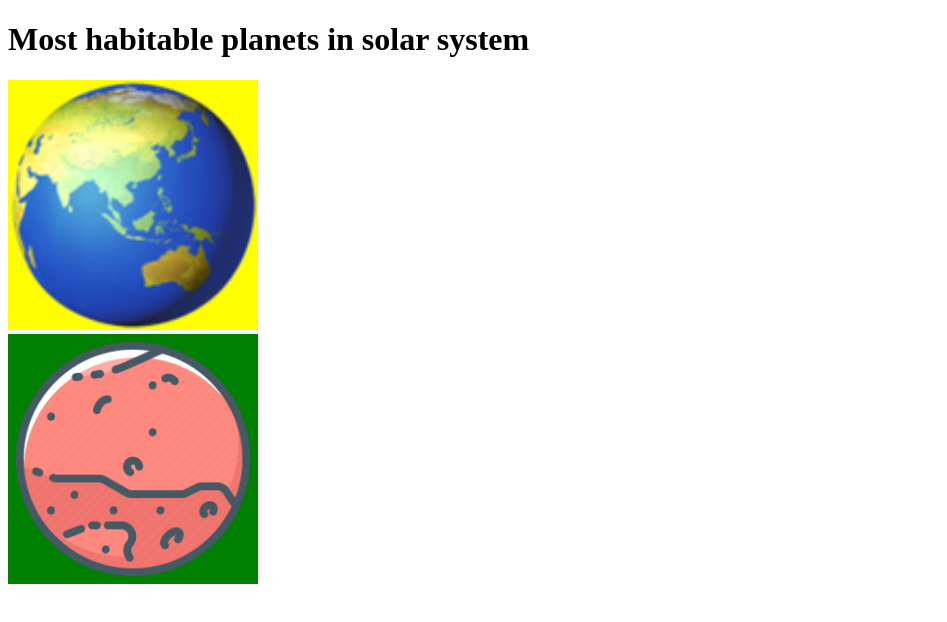
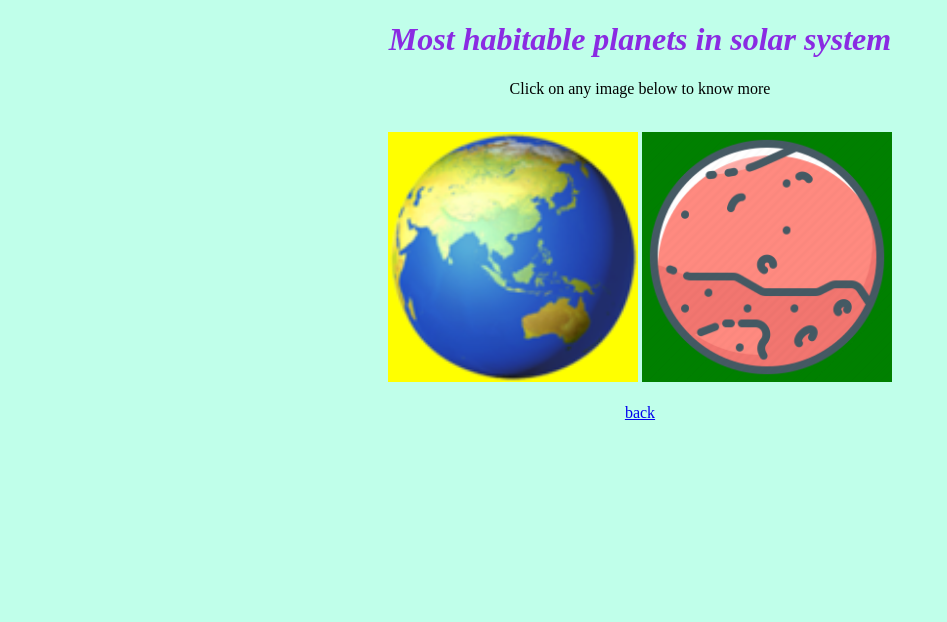
Before and after one commit to Manoj-077/WEB-dev, a plain HTML site: page earth.html in a window 1280 px wide. Shown: the whole page, without its empty margins (0-947 px from the left). Drawn offline with Linux system fonts and the light colour scheme.

Commit message:
modified html files with css concepts

```diff
--- a/css/earth.css
+++ b/css/earth.css
@@ -1,13 +1,26 @@
-img{
-
-    width: 250px;
+img:hover {
+    background-color: rgb(244, 230, 76);
+    width: 280px;
     height: auto;
+}
+h1 {
+   font-style: italic;
+   color: blueviolet;
+}
+body{
+    background-color: rgb(192, 255, 234);
 }
 
 .earth{
- background-color: yellow;
+    background-color: yellow;
+    width: 250px;
+    height: auto;
+
 }
 
 .mars{
     background-color: green;
+    width: 250px;
+    height: auto;
+
 }
--- a/css/style.css
+++ b/css/style.css
@@ -3,7 +3,7 @@ hr {
     border-top-style:dotted;
     style: dotted;
     height: 0px;
-    border-color: #66bfbf;
+    border-color: #549999;
     width: 6%;
     border-width: 5px;
     }
--- a/earth.html
+++ b/earth.html
@@ -4,14 +4,19 @@
     <meta charset="UTF-8">
     <meta http-equiv="X-UA-Compatible" content="IE=edge">
     <meta name="viewport" content="width=device-width, initial-scale=1.0">
-    <title>Earth 🌏</title>
+    <title>habitable planets 🌏</title>
     <link rel="stylesheet" href="css/earth.css">
 </head>
 <body>
-    <h1>Most habitable planets in solar system</h1>
+    <center>
+        <h1>Most habitable planets in solar system</h1>
+        <p>Click on any image below to know more</p>
+        <br>
+        <a href="https://www.amnh.org/exhibitions/permanent/planet-earth/why-is-the-earth-habitable"><img class = "earth" src="globe.png" alt="earth"></a>
 
-    <img class = "earth" src="globe.png" alt="earth">
-    <br>
-    <img class="mars" src = "mars.png" alt="mars">
+        <a href="https://www.nasa.gov/feature/is-mars-habitable-we-asked-a-nasa-scientist-episode-2"><img class="mars" src = "mars.png" alt="mars"></a>
+        <br><br>
+        <a href="index.html">back</a>
+    </center>
 </body>
 </html>
```
